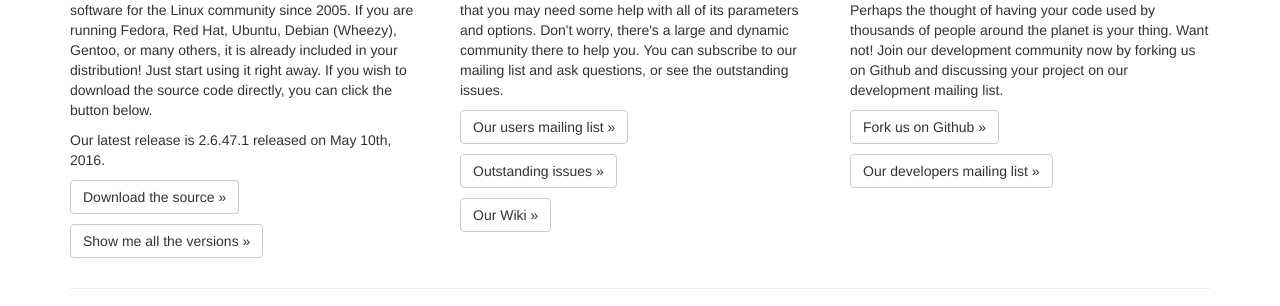
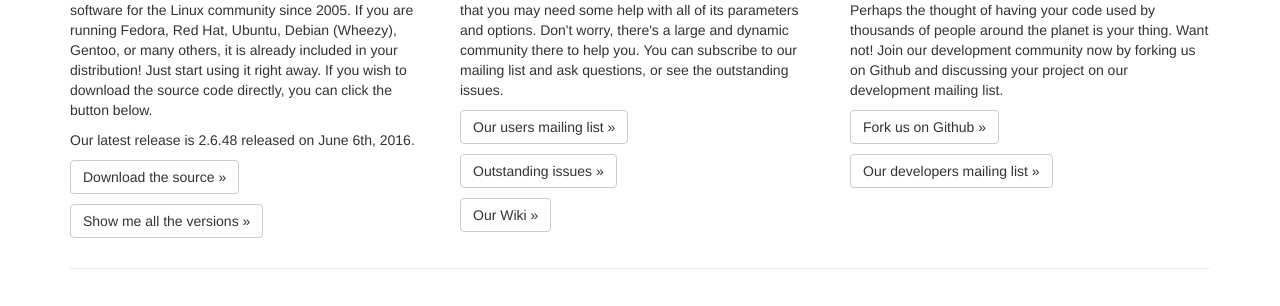
Before and after one commit to xelerance/openswan-website, a plain HTML site: page index.html in a window 1280 px wide. Shown: the part 450-756 px from the top of the page. Drawn offline with nearby package versions, Linux system fonts and the light colour scheme.

Commit message:
Updated website for 2.6.48 release

```diff
--- a/index.html
+++ b/index.html
@@ -46,7 +46,7 @@
         <div class="col-md-4">
           <h2>Get it!</h2>
           <p>Openswan has been the de-facto Virtual Private Network software for the Linux community since 2005. If you are running Fedora, Red Hat, Ubuntu, Debian (Wheezy), Gentoo, or many others, it is already included in your distribution! Just start using it right away.  If you wish to download the source code directly, you can click the button below.</p>
-          <p>Our latest release is 2.6.47.1 released on May 10th, 2016.</p>
+          <p>Our latest release is 2.6.48 released on June 6th, 2016.</p>
           <p><a class="btn btn-default" href="https://download.openswan.org/openswan/openswan-latest.tar.gz" role="button">Download the source &raquo;</a></p>
           <p><a class="btn btn-default" href="https://download.openswan.org/openswan/" role="button">Show me all the versions &raquo;</a></p>
         </div>
```
